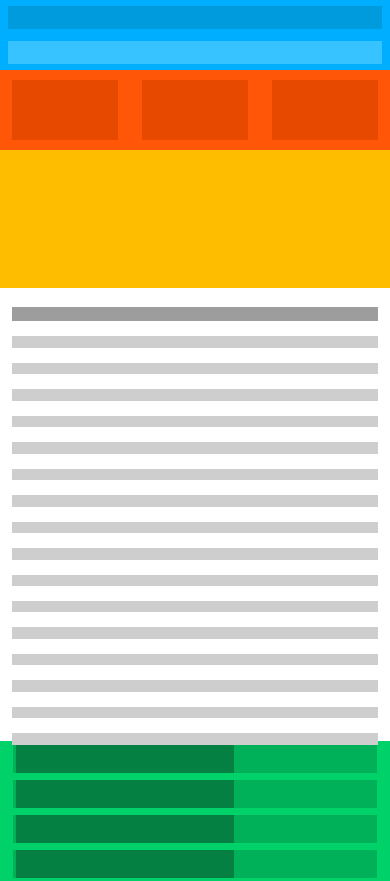
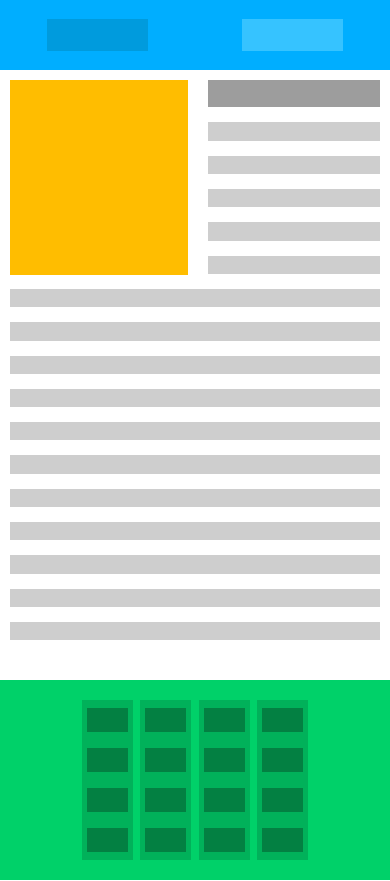
Before and after one commit to Ivanka1/RWD-HW, a plain HTML site: page index.html in a window 390 px wide. Drawn offline with Linux system fonts and the light colour scheme.

Commit message:
Update style.css

```diff
--- a/style.css
+++ b/style.css
@@ -13,12 +13,12 @@ header{
 .header1 {
     background: #009BDD;
     height: 45%;
-    width: 25%;
+    width: 26%;
 }
 .header2 {
     background: #36C3FF;
     height: 45%;
-    width: 25%;
+    width: 26%;
 }
 
 
@@ -31,7 +31,7 @@ header{
 .aside {
     flex-basis: 12%;
 }
-.navigation{
+.main-aside{
     background: #FF5607;
     flex-basis: 18%;
 }
@@ -56,7 +56,7 @@ header{
 .main-information {
     background: #FFBD00;
     width: 48%;
-    height: 34%;
+    height: 32%;
     position: relative;
     float: left;
     margin-right: 20px;
@@ -103,7 +103,7 @@ header{
     height: 15%;
     width: 80%;
 }
-@media only screen and (max-width: 400px) {
+@media only screen and (max-width: 375px) {
     header {
         height: 70px;
         flex-direction: column;
@@ -131,7 +131,7 @@ header{
         height: 671px;
     }
 
-    .navigation {
+    .main-aside {
         flex-basis: 100%;
         width: 100%;
         display: flex;
@@ -195,4 +195,21 @@ header{
         width: 60%;
         margin-left: 3px;
     }
+ }
+@media only screen and (max-width: 1240px) {
+    header {
+        height: 70px;
+        justify-content: space-around;
+        align-items: center;
+        width: 100%}
+    .aside {
+        flex-basis: 0%;
+    }
+    .main-aside{
+        width: 30%;
+    }
+    .content{
+        width: 100%;
+    }
+
 }
```
